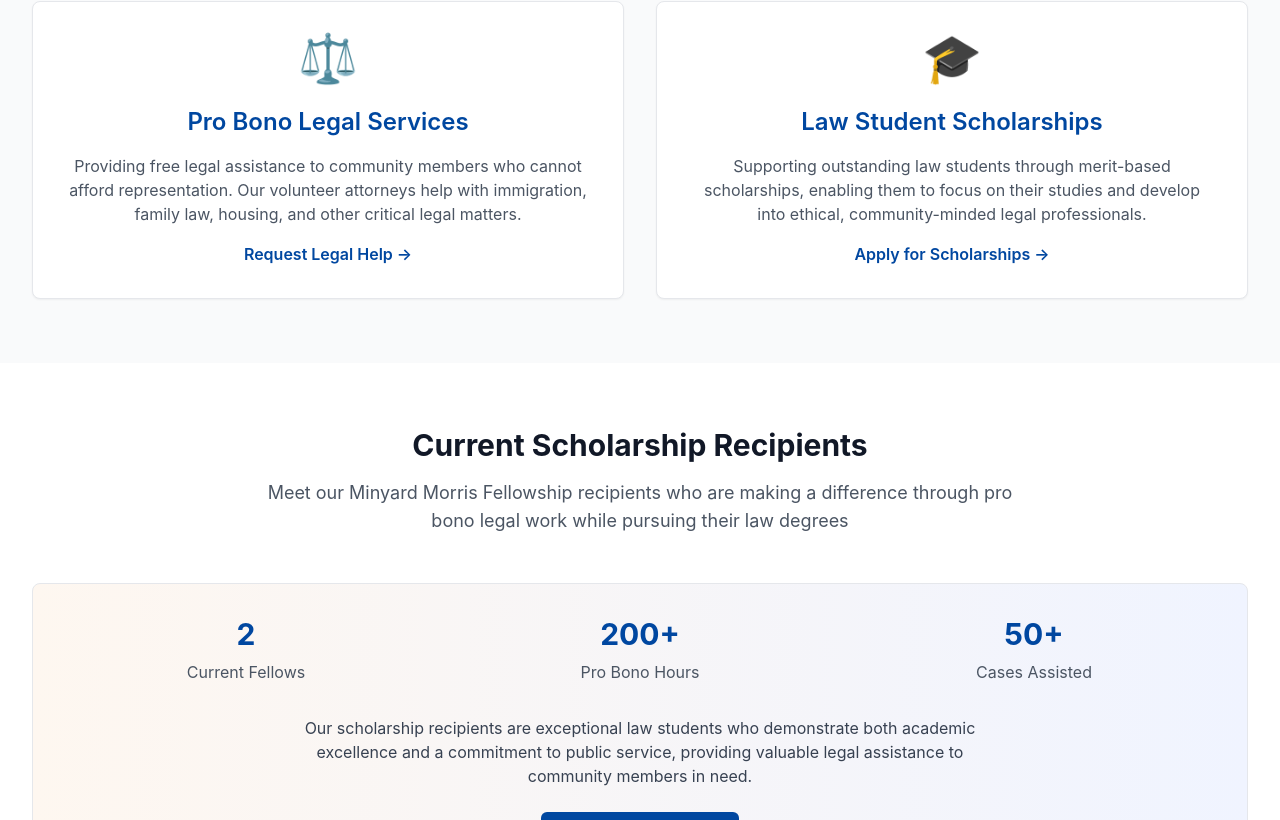
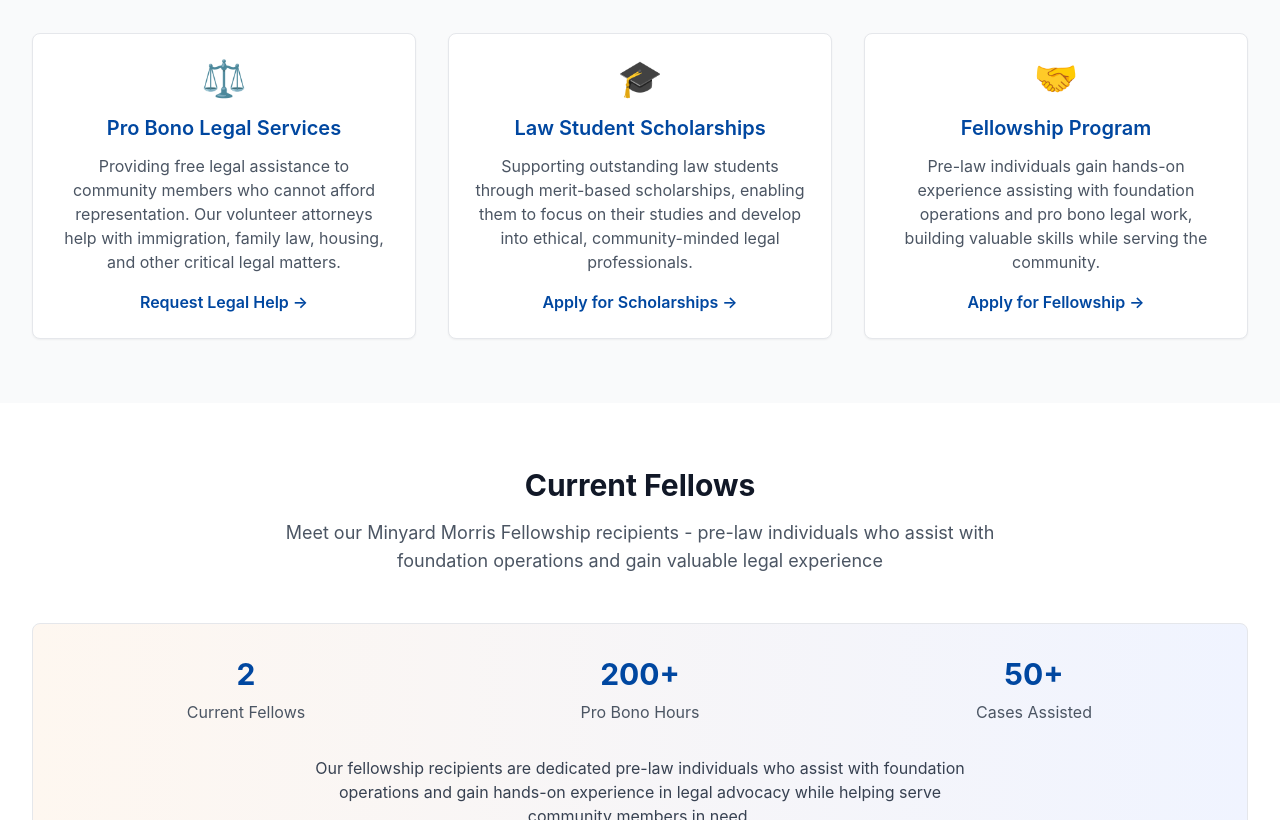
Before and after one commit to quadra2003/ockabaf, a Next.js app: page / in a window 1280 px wide. Shown: the part 680-1500 px from the top of the page. Built offline with nearby package versions, Linux system fonts and the light colour scheme.

Commit message:
Update index.js

```diff
--- a/pages/index.js
+++ b/pages/index.js
@@ -12,7 +12,7 @@ export default function Home() {
               OCKABA Foundation
             </h1>
             <p className="text-xl md:text-2xl mb-8 opacity-90 max-w-3xl mx-auto">
-              A 501(c)(3) nonprofit providing free legal services to those in need and scholarships to exceptional law students.
+              A 501(c)(3) nonprofit providing free legal services to those in need, scholarships to exceptional law students, and fellowship opportunities for pre-law individuals.
             </p>
             <div className="flex flex-col sm:flex-row gap-4 justify-center">
               <Link
@@ -42,16 +42,16 @@ export default function Home() {
             </p>
           </div>
 
-          <div className="grid md:grid-cols-2 gap-8">
-            <div className="bg-white p-8 rounded-lg shadow-sm border">
-              <div className="text-5xl mb-6 text-center">⚖️</div>
-              <h3 className="text-2xl font-semibold mb-4 text-primary-600 text-center">Pro Bono Legal Services</h3>
+          <div className="grid md:grid-cols-3 gap-8">
+            <div className="bg-white p-6 rounded-lg shadow-sm border">
+              <div className="text-4xl mb-4 text-center">⚖️</div>
+              <h3 className="text-xl font-semibold mb-3 text-primary-600 text-center">Pro Bono Legal Services</h3>
               <p className="text-gray-600 text-center mb-4">
                 Providing free legal assistance to community members who cannot afford representation. Our volunteer attorneys help with immigration, family law, housing, and other critical legal matters.
               </p>
               <div className="text-center">
                 <Link
-                  href="mailto:legal@ockabaf.org?subject=Legal Assistance Request"
+                  href="mailto:info@ockabaf.org?subject=Legal Assistance Request"
                   className="text-primary-600 hover:text-primary-700 font-semibold"
                 >
                   Request Legal Help →
@@ -59,18 +59,34 @@ export default function Home() {
               </div>
             </div>
 
-            <div className="bg-white p-8 rounded-lg shadow-sm border">
-              <div className="text-5xl mb-6 text-center">🎓</div>
-              <h3 className="text-2xl font-semibold mb-4 text-primary-600 text-center">Law Student Scholarships</h3>
+            <div className="bg-white p-6 rounded-lg shadow-sm border">
+              <div className="text-4xl mb-4 text-center">🎓</div>
+              <h3 className="text-xl font-semibold mb-3 text-primary-600 text-center">Law Student Scholarships</h3>
               <p className="text-gray-600 text-center mb-4">
                 Supporting outstanding law students through merit-based scholarships, enabling them to focus on their studies and develop into ethical, community-minded legal professionals.
               </p>
               <div className="text-center">
                 <Link
-                  href="mailto:scholarships@ockabaf.org?subject=Scholarship Application"
+                  href="mailto:info@ockabaf.org?subject=Scholarship Application"
                   className="text-primary-600 hover:text-primary-700 font-semibold"
                 >
                   Apply for Scholarships →
+                </Link>
+              </div>
+            </div>
+
+            <div className="bg-white p-6 rounded-lg shadow-sm border">
+              <div className="text-4xl mb-4 text-center">🤝</div>
+              <h3 className="text-xl font-semibold mb-3 text-primary-600 text-center">Fellowship Program</h3>
+              <p className="text-gray-600 text-center mb-4">
+                Pre-law individuals gain hands-on experience assisting with foundation operations and pro bono legal work, building valuable skills while serving the community.
+              </p>
+              <div className="text-center">
+                <Link
+                  href="mailto:info@ockabaf.org?subject=Fellowship Application"
+                  className="text-primary-600 hover:text-primary-700 font-semibold"
+                >
+                  Apply for Fellowship →
                 </Link>
               </div>
             </div>
@@ -82,9 +98,9 @@ export default function Home() {
       <section className="py-16">
         <div className="max-w-7xl mx-auto px-4 sm:px-6 lg:px-8">
           <div className="text-center mb-12">
-            <h2 className="text-3xl font-bold text-gray-900 mb-4">Current Scholarship Recipients</h2>
+            <h2 className="text-3xl font-bold text-gray-900 mb-4">Current Fellows</h2>
             <p className="text-lg text-gray-600 max-w-3xl mx-auto">
-              Meet our Minyard Morris Fellowship recipients who are making a difference through pro bono legal work while pursuing their law degrees
+              Meet our Minyard Morris Fellowship recipients - pre-law individuals who assist with foundation operations and gain valuable legal experience
             </p>
           </div>
 
@@ -105,7 +121,7 @@ export default function Home() {
             </div>
 
             <p className="text-gray-700 mb-6 max-w-2xl mx-auto">
-              Our scholarship recipients are exceptional law students who demonstrate both academic excellence and a commitment to public service, providing valuable legal assistance to community members in need.
+              Our fellowship recipients are dedicated pre-law individuals who assist with foundation operations and gain hands-on experience in legal advocacy while helping serve community members in need.
             </p>
 
             <Link
@@ -128,7 +144,7 @@ export default function Home() {
                 If you're facing legal challenges and cannot afford representation, we're here to help.
               </p>
               <Link
-                href="mailto:legal@ockabaf.org"
+                href="mailto:info@ockabaf.org?subject=Legal Assistance Request"
                 className="bg-white text-primary-600 px-8 py-3 rounded-md font-semibold hover:bg-gray-50 transition-colors inline-block"
               >
                 Request Legal Assistance
```
